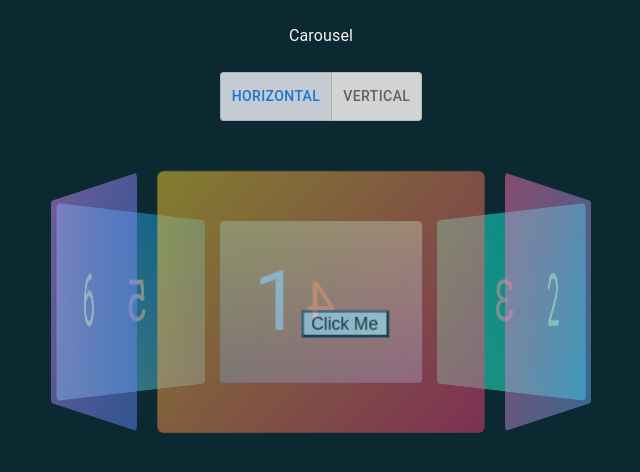
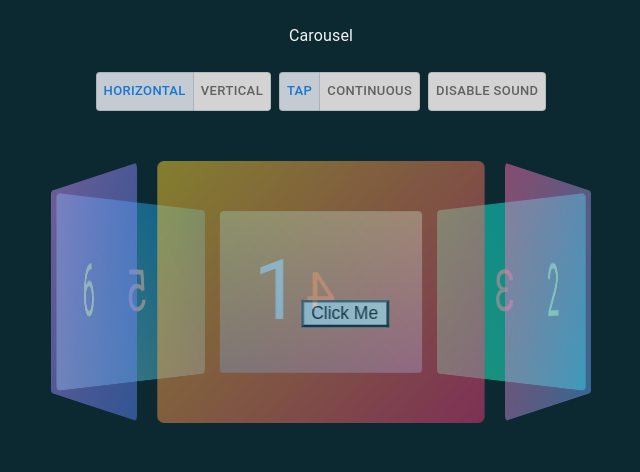
Before and after one commit to DrFelixWei/React-Sandbox, a React (Vite) app: page /carousel in a window 1280 px wide. Shown: the top 472 px of the page, without its empty margins (319-959 px from the left). Built offline with nearby package versions, Linux system fonts and the light colour scheme.

Commit message:
added menu options to customize carousel

```diff
--- a/src/components/Carousel/Carousel.jsx
+++ b/src/components/Carousel/Carousel.jsx
@@ -2,8 +2,7 @@ import { useState } from 'react'
 import HorizontalCarousel from './HorizontalCarousel'
 import VerticalCarousel from './VerticalCarousel'
 import sfxFlip from './sfx_card_flip_1.mp3'
-import ToggleButton from '@mui/material/ToggleButton';
-import ToggleButtonGroup from '@mui/material/ToggleButtonGroup';
+import { Box, ToggleButton, ToggleButtonGroup } from '@mui/material';
 
 function Carousel({
   carouselItems = [
@@ -14,35 +13,75 @@ function Carousel({
     { id: 5, content: <div>5</div> },
     { id: 6, content: <div>6</div> },
   ],
-  arrowKeyNavigationType = 'tap', // 'tap' or 'continuous'
-  enableSfx = true,
   autospin = false, // future TODO
 }) {
 
   const [carouselType, setCarouselType] = useState('horizontal')
-  const handleToggleCarouselType = () => {
-    setCarouselType((prevType) => (prevType === 'horizontal' ? 'vertical' : 'horizontal'))
+  const handleToggleCarouselType = (event, newType) => {
+    if (newType !== null) {
+      setCarouselType(newType)
+    }
   }
 
+  const possibleArrowKeyNavigationTypes = ['tap', 'continuous']
+  const [arrowKeyNavigationType, setArrowKeyNavigationType] = useState('tap')
+  const handleToggleArrowKeyNavigationType = (event, newType) => {
+    if (newType !== null) {
+      setArrowKeyNavigationType(newType)
+    }
+  }
+
+  const [enableSfx, setEnableSfx] = useState(true)
   const sfx = enableSfx ? new Audio(sfxFlip) : null
+  const handleToggleSfx = () => {
+    setEnableSfx((prev) => !prev)
+  }
 
   return (
     <>
       <div>Carousel</div>
       <br/>
 
+      <Box sx={{ display: 'flex', flexDirection: 'row', gap: 1 }}>
+
         <ToggleButtonGroup
+          size="small"
           color="primary"
           value={carouselType}
           exclusive
           onChange={handleToggleCarouselType}
-        aria-label="Platform"
+          aria-label="Carousel Type"
           sx={{backgroundColor: 'lightgray'}}
         >
-        <ToggleButton value="horizontal" disabled={carouselType === "horizontal"}>Horizontal</ToggleButton>
-        <ToggleButton value="vertical" disabled={carouselType === "vertical"}>Vertical</ToggleButton>
+          <ToggleButton size="small" value="horizontal">Horizontal</ToggleButton>
+          <ToggleButton size="small" value="vertical">Vertical</ToggleButton>
         </ToggleButtonGroup>
 
+        <ToggleButtonGroup
+          size="small"
+          color="primary"
+          value={arrowKeyNavigationType}
+          exclusive
+          onChange={handleToggleArrowKeyNavigationType}
+          aria-label="Arrow Key Navigation"
+          sx={{backgroundColor: 'lightgray'}}
+        >
+          <ToggleButton size="small" value="tap">Tap</ToggleButton>
+          <ToggleButton size="small" value="continuous">Continuous</ToggleButton>
+        </ToggleButtonGroup>
+
+        <ToggleButton
+          size="small"
+          color="primary"
+          value={enableSfx}
+          onClick={handleToggleSfx}
+          aria-label="Enable Sound"
+          sx={{backgroundColor: 'lightgray'}}
+        >
+          {enableSfx ? 'Disable Sound' : 'Enable Sound'}
+        </ToggleButton>
+
+      </Box>
 
       <br/>
 
--- a/src/components/Carousel/HorizontalCarousel.jsx
+++ b/src/components/Carousel/HorizontalCarousel.jsx
@@ -188,7 +188,7 @@ function HorizontalCarousel({
       window.removeEventListener('resize', createCarousel)
       window.removeEventListener('keydown', handleKeyPress)
     }
-  }, [])
+  }, [arrowKeyNavigationType, sfx])
 
 
   const handleCarouselItemDoubleClick = (id) => {
--- a/src/components/Carousel/VerticalCarousel.jsx
+++ b/src/components/Carousel/VerticalCarousel.jsx
@@ -183,7 +183,7 @@ function VerticalCarousel({
       window.removeEventListener('resize', createCarousel)
       window.removeEventListener('keydown', handleKeyPress)
     }
-  }, [])
+  }, [arrowKeyNavigationType, sfx])
 
   const handleCarouselItemDoubleClick = (id) => {
     let newMoveTo = 360 / carouselItems.length * (carouselItems.length - id + 1)
```
Lines whose indentation alone changed are shown as unchanged.
